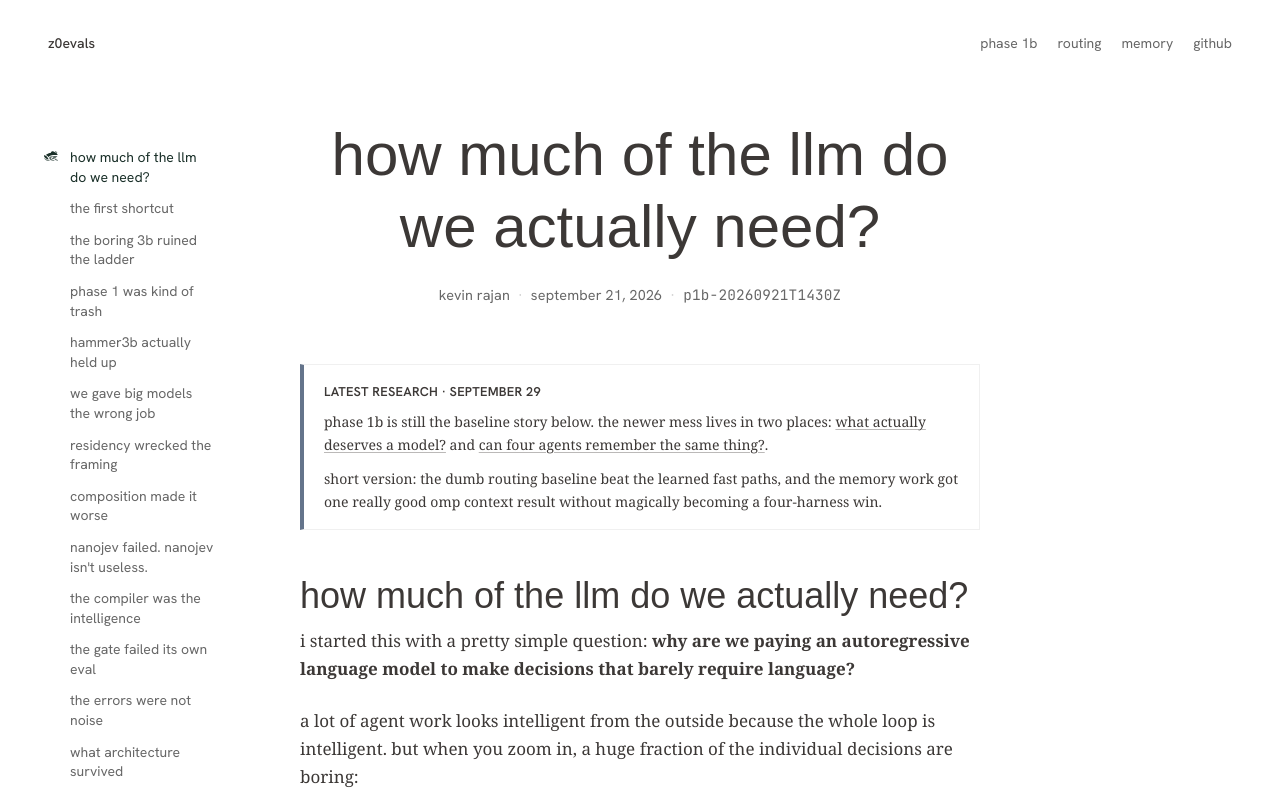
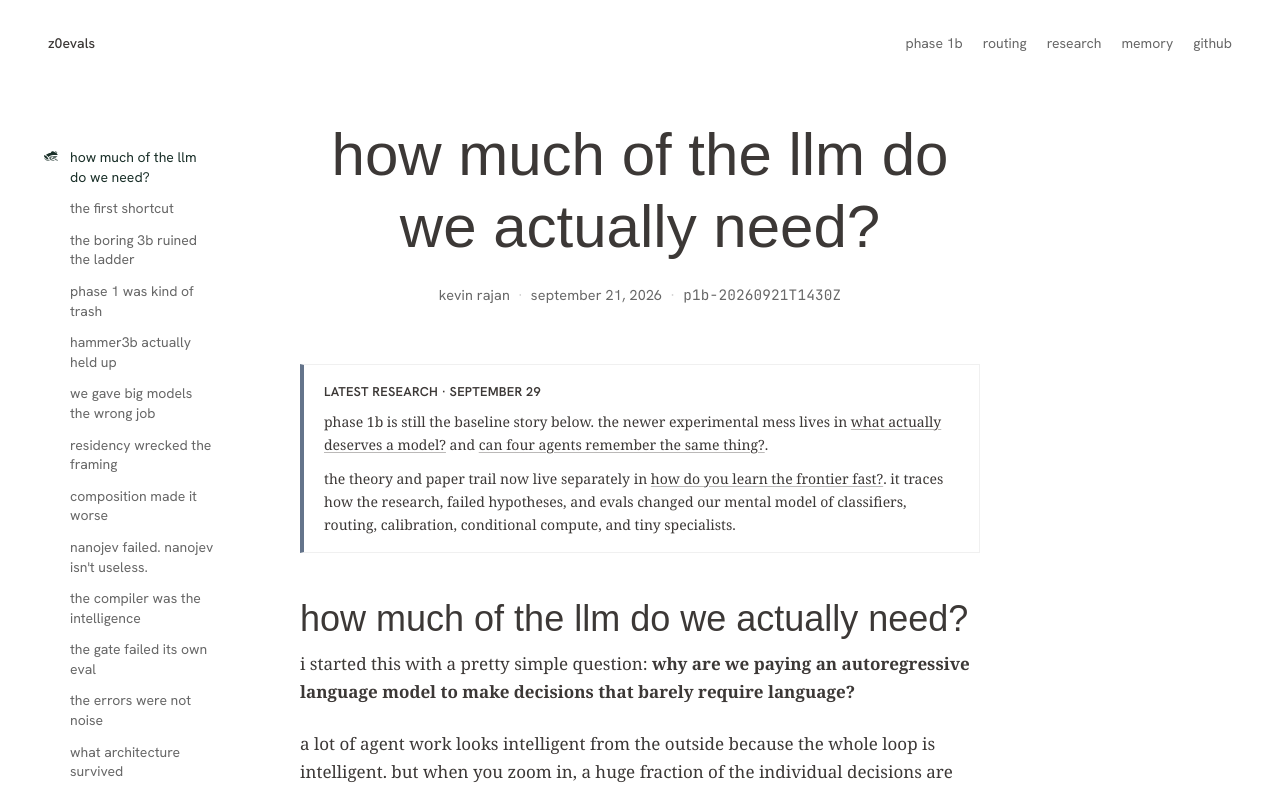
Before and after one commit to kvnloo/z0evals, a Next.js app in the folder web/: page / in a window 1280 px wide. Shown: the top 791 px of the page. Built offline with nearby package versions, Linux system fonts and the light colour scheme; a web font is replaced by a local one.

Commit message:
docs: surface standalone research companion (#65)

```diff
--- a/web/app/page.tsx
+++ b/web/app/page.tsx
@@ -95,6 +95,7 @@ export default function Page() {
             <div className="links">
               <a href="./" aria-current="page">phase 1b</a>
               <a href="./z0intelligence-function-routing/">routing</a>
+              <a href="./researching-the-frontier/">research</a>
               <a href="./unified-memory-v0/">memory</a>
               <a href="https://github.com/kvnloo/z0evals">github</a>
             </div>
@@ -121,15 +122,16 @@ export default function Page() {
           <div className="article-body prose">
             <Callout kind="info" title="latest research · september 29">
               <p>
-                phase 1b is still the baseline story below. the newer mess lives in two places:{" "}
+                phase 1b is still the baseline story below. the newer experimental mess lives in{" "}
                 <a href="./z0intelligence-function-routing/">what actually deserves a model?</a>
                 {" "}and{" "}
                 <a href="./unified-memory-v0/">can four agents remember the same thing?</a>.
               </p>
               <p>
-                short version: the dumb routing baseline beat the learned fast paths, and the
-                memory work got one really good omp context result without magically becoming a
-                four-harness win.
+                the theory and paper trail now live separately in{" "}
+                <a href="./researching-the-frontier/">how do you learn the frontier fast?</a>.
+                it traces how the research, failed hypotheses, and evals changed our mental model
+                of classifiers, routing, calibration, conditional compute, and tiny specialists.
               </p>
             </Callout>
 
```
